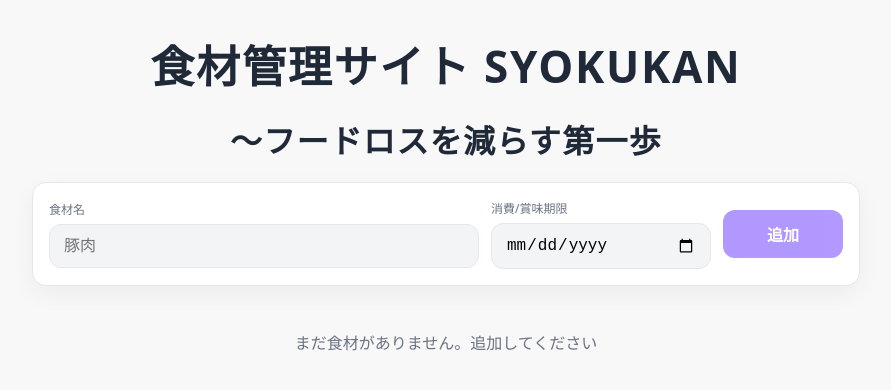
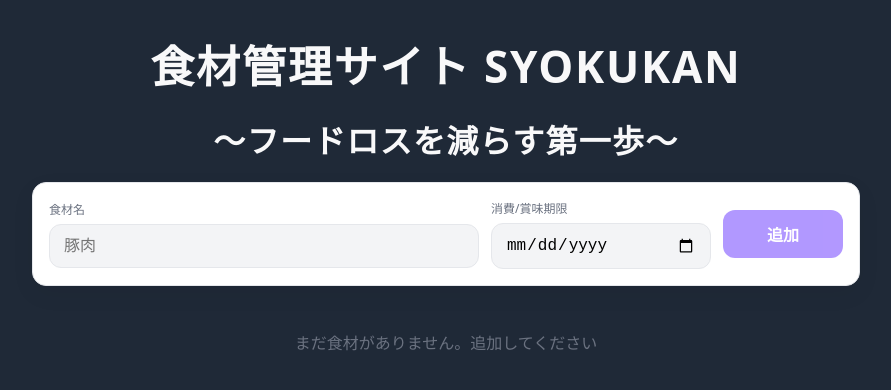
Before and after one commit to JuN-front/food-administrator, a plain HTML site: page index.html in a window 1280 px wide. Shown: the whole page, without its empty margins (194-1085 px from the left). Drawn offline with Linux system fonts and the light colour scheme.

Commit message:
dark mode change

```diff
--- a/index.html
+++ b/index.html
@@ -9,7 +9,7 @@
 <body>
   <div class="container">
     <h1>食材管理サイト SYOKUKAN</h1>
-    <h2>～フードロスを減らす第一歩</h2>
+    <h2>～フードロスを減らす第一歩～</h2>
 
     <section class="add-card" aria-label="Add Ingredient">
       <div class="control">
--- a/styles.css
+++ b/styles.css
@@ -1,7 +1,7 @@
 :root{
-  --bg:#f8f8f9;          /* app background */
+  --ink:#f8f8f9;          /* app text */
   --card:#ffffff;        /* panels */
-  --ink:#1f2937;         /* text */
+  --bg:#1f2937;         /* background */
   --muted:#6b7280;       /* subdued text */
   --accent:#111827;      /* buttons */
   --accent-ink:#ffffff;  /* button text */
```
